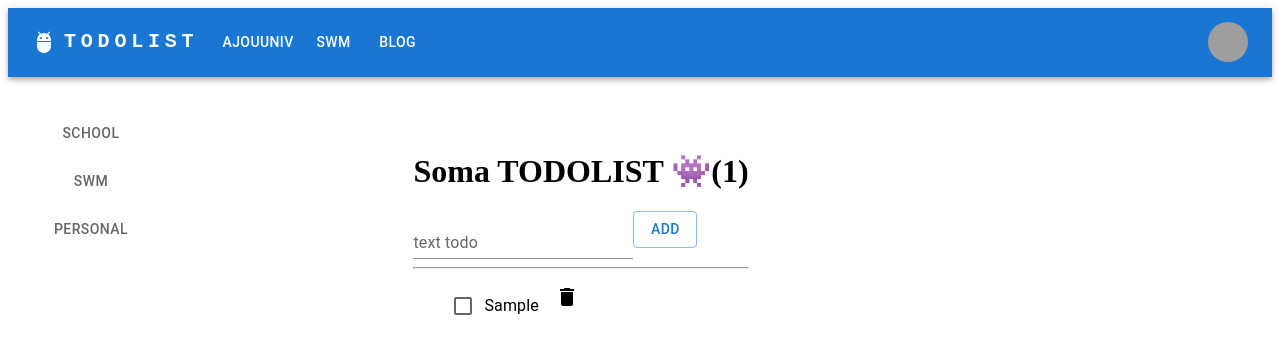
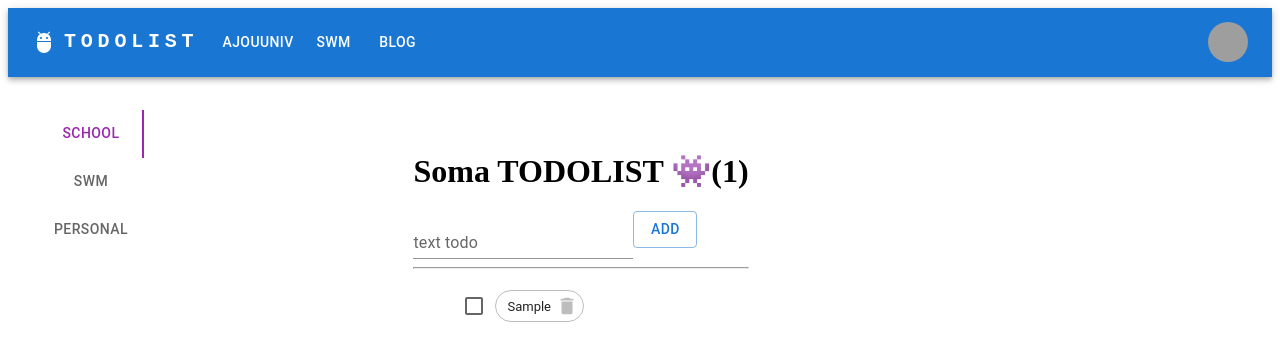
Before and after one commit to kwaksj329/ReactJS_movie, a React (Create React App) app in the folder to_do_list/: page /soma in a window 1280 px wide. Both pictures are taken after typing "Sample" into the empty fields and a click on the button "ADD". Shown: the top 360 px of the page. Built offline with nearby package versions, Linux system fonts and the light colour scheme; grey boxes are pictures that could not be loaded.

Commit message:
fix: delete list

```diff
--- a/to_do_list/src/component/Contents.js
+++ b/to_do_list/src/component/Contents.js
@@ -1,13 +1,10 @@
 import { useState } from "react";
-import FormGroup from "@mui/material/FormGroup";
-import FormControlLabel from "@mui/material/FormControlLabel";
-import Checkbox from "@mui/material/Checkbox";
 import Box from "@mui/material/Box";
 import TextField from "@mui/material/TextField";
 import Button from "@mui/material/Button";
-import DeleteIcon from "@mui/icons-material/Delete";
+import Todolist from "./Todolist";
 
-export const Contents = ({ title }) => {
+const Contents = ({ title }) => {
   const [toDo, setToDo] = useState("");
   const [toDos, setToDos] = useState([]);
   const onChange = (event) => setToDo(event.target.value);
@@ -20,8 +17,8 @@ export const Contents = ({ title }) => {
     setToDo("");
   };
 
-  const handleRemove = (id) => {
-    setToDos((toDos) => toDos.filter((toDo) => toDo.id !== id));
+  const onRemove = (id) => {
+    setToDos((toDos) => toDos.filter((todo) => todo !== id));
   };
 
   return (
@@ -56,23 +53,7 @@ export const Contents = ({ title }) => {
         </form>
         <hr />
         <ul>
-          {toDos.map((item, index) => (
-            <FormGroup row={true}>
-              <FormControlLabel
-                key={index}
-                control={<Checkbox />}
-                label={item}
-              />
-              <DeleteIcon
-                key={item}
-                focusable="true"
-                display="flex"
-                justify-content="center"
-                alignItems="center"
-                onClick={() => handleRemove(item.id)}
-              />
-            </FormGroup>
-          ))}
+          <Todolist lists={toDos} onRemove={onRemove} />
         </ul>
       </div>
     </Box>
--- a/to_do_list/src/component/Sidebar.js
+++ b/to_do_list/src/component/Sidebar.js
@@ -4,7 +4,7 @@ import Box from "@mui/material/Box";
 import { useState } from "react";
 
 const Sidebar = () => {
-  const [value, setValue] = useState("School");
+  const [value, setValue] = useState("one");
 
   const handleChange = (event, newValue) => {
     setValue(newValue);
@@ -30,9 +30,9 @@ const Sidebar = () => {
         indicatorColor="secondary"
         aria-label="secondary tabs example"
       >
-        <LinkTab label="School" href="/school" />
-        <LinkTab label="SWM" href="/soma" />
-        <LinkTab label="Personal" href="/personal" />
+        <LinkTab value="one" label="School" href="/school" />
+        <LinkTab value="two" label="SWM" href="/soma" />
+        <LinkTab value="three" label="Personal" href="/personal" />
       </Tabs>
     </Box>
   );
--- /dev/null
+++ b/to_do_list/src/component/Todolist.js
@@ -0,0 +1,33 @@
+import React from "react";
+import Checkbox from "@mui/material/Checkbox";
+import DeleteIcon from "@mui/icons-material/Delete";
+import { Chip } from "@mui/material";
+
+function List({ list, onRemove }) {
+  const label = { inputProps: { "aria-label": "Checkbox demo" } };
+  return (
+    <div>
+      <Checkbox {...label} />
+      <Chip
+        label={list}
+        onDelete={() => {
+          onRemove(list);
+        }}
+        deleteIcon={<DeleteIcon />}
+        variant="outlined"
+      ></Chip>
+    </div>
+  );
+}
+
+function Todolist({ lists, onRemove }) {
+  return (
+    <div>
+      {lists.map((list, index) => {
+        return <List list={list} key={list.id} onRemove={onRemove}></List>;
+      })}
+    </div>
+  );
+}
+
+export default Todolist;
```
